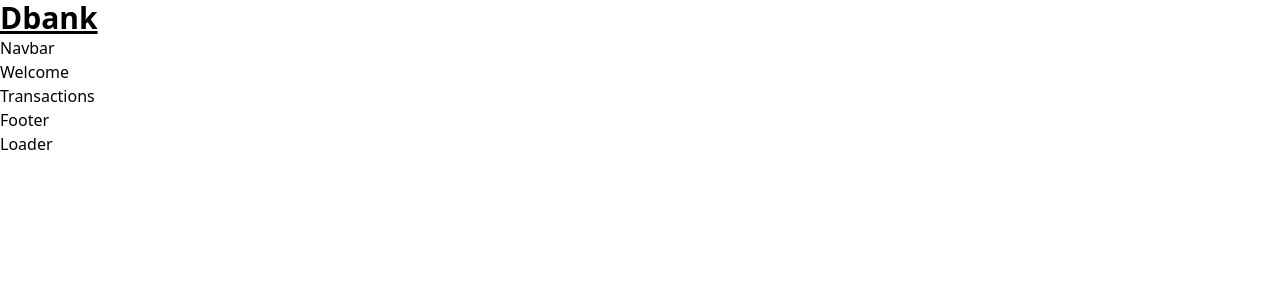
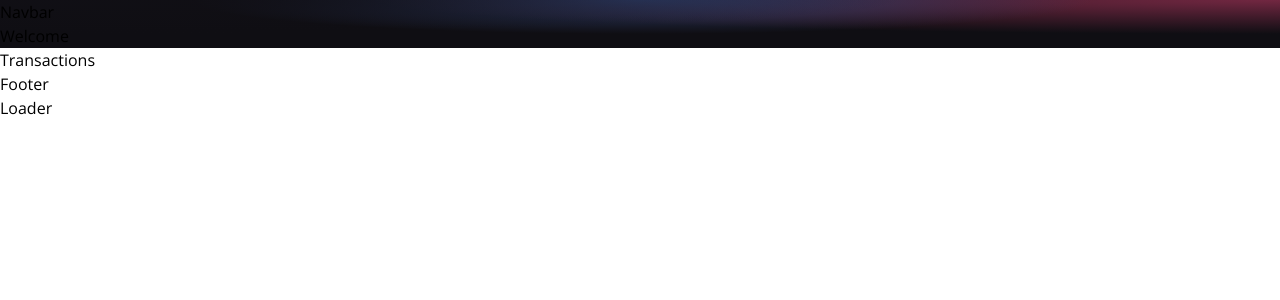
Before and after one commit to erhaneth/dbank, a React (Create React App) app in the folder client/: page / in a window 1280 px wide. Shown: the top 300 px of the page. Built offline with nearby package versions, Linux system fonts and the light colour scheme.

Commit message:
style navbar

```diff
--- a/client/src/App.js
+++ b/client/src/App.js
@@ -2,9 +2,9 @@
 
 function App() {
   return (
-    <div className="App">
-      <h1 className="text-3xl font-bold underline">Dbank</h1>
-      <div>
+    <div className="min-h-screen">
+
+      <div className="gradient-bg-welcome">
         <Navbar />
         <Welcome />
       </div>
--- a/client/src/components/Navbar.jsx
+++ b/client/src/components/Navbar.jsx
@@ -1,6 +1,6 @@
 function NavBar() {
     return (
-        <div className="navbar">Navbar</div>
+        <div className="">Navbar</div>
     )
 }
 export default NavBar;
--- a/client/src/index.css
+++ b/client/src/index.css
@@ -1,3 +1,84 @@
+@import url("https://fonts.googleapis.com/css2?family=Open+Sans:wght@300;400;500;600;700&display=swap");
+
+* html {
+  padding: 0;
+  margin: 0;
+  box-sizing: border-box;
+}
+
+body {
+  margin: 0;
+  font-family: "Open Sans", sans-serif;
+  -webkit-font-smoothing: antialiased;
+  -moz-osx-font-smoothing: grayscale;
+}
+
+.gradient-bg-welcome {
+  background-color:#0f0e13;
+  background-image:
+    radial-gradient(at 0% 0%, hsla(253,16%,7%,1) 0, transparent 50%),
+    radial-gradient(at 50% 0%, hsla(225,39%,30%,1) 0, transparent 50%),
+    radial-gradient(at 100% 0%, hsla(339,49%,30%,1) 0, transparent 50%);
+}
+
+.gradient-bg-services {
+  background-color:#0f0e13;
+  background-image:
+    radial-gradient(at 0% 0%, hsla(253,16%,7%,1) 0, transparent 50%),
+    radial-gradient(at 50% 100%, hsla(225,39%,25%,1) 0, transparent 50%);
+}
+
+.gradient-bg-transactions {
+  background-color: #0f0e13;
+  background-image:
+    radial-gradient(at 0% 100%, hsla(253,16%,7%,1) 0, transparent 50%),
+    radial-gradient(at 50% 0%, hsla(225,39%,25%,1) 0, transparent 50%);
+}
+
+.gradient-bg-footer {
+  background-color: #0f0e13;
+  background-image:
+    radial-gradient(at 0% 100%, hsla(253,16%,7%,1) 0, transparent 53%),
+    radial-gradient(at 50% 150%, hsla(339,49%,30%,1) 0, transparent 50%);
+}
+
+.blue-glassmorphism {
+  background: rgb(39, 51, 89, 0.4);
+  border-radius: 16px;
+  box-shadow: 0 4px 30px rgba(0, 0, 0, 0.2);
+  backdrop-filter: blur(5px);
+  -webkit-backdrop-filter: blur(5px);
+  border: 1px solid rgba(0, 0, 0, 0.3);
+}
+
+/* white glassmorphism */
+.white-glassmorphism {
+  background: rgba(255, 255, 255, 0.05);
+  border-radius: 16px;
+  backdrop-filter: blur(5px);
+  -webkit-backdrop-filter: blur(5px);
+  border: 1px solid rgba(255, 255, 255, 0.3);
+}
+
+.eth-card {
+  background-color:#a099ff;
+  background-image:
+    radial-gradient(at 83% 67%, rgb(152, 231, 156) 0, transparent 58%),
+    radial-gradient(at 67% 20%, hsla(357,94%,71%,1) 0, transparent 59%),
+    radial-gradient(at 88% 35%, hsla(222,81%,65%,1) 0, transparent 50%),
+    radial-gradient(at 31% 91%, hsla(9,61%,61%,1) 0, transparent 52%),
+    radial-gradient(at 27% 71%, hsla(336,91%,65%,1) 0, transparent 49%),
+    radial-gradient(at 74% 89%, hsla(30,98%,65%,1) 0, transparent 51%),
+    radial-gradient(at 53% 75%, hsla(174,94%,68%,1) 0, transparent 45%);
+}
+
+.text-gradient {
+  background-color: #fff;
+  background-image: radial-gradient(at 4% 36%, hsla(0,0%,100%,1) 0, transparent 53%), radial-gradient(at 100% 60%, rgb(0, 0, 0) 0, transparent 50%);
+  -webkit-background-clip: text;
+  -webkit-text-fill-color: transparent;
+}
+
 @tailwind base;
 @tailwind components;
 @tailwind utilities;
```
